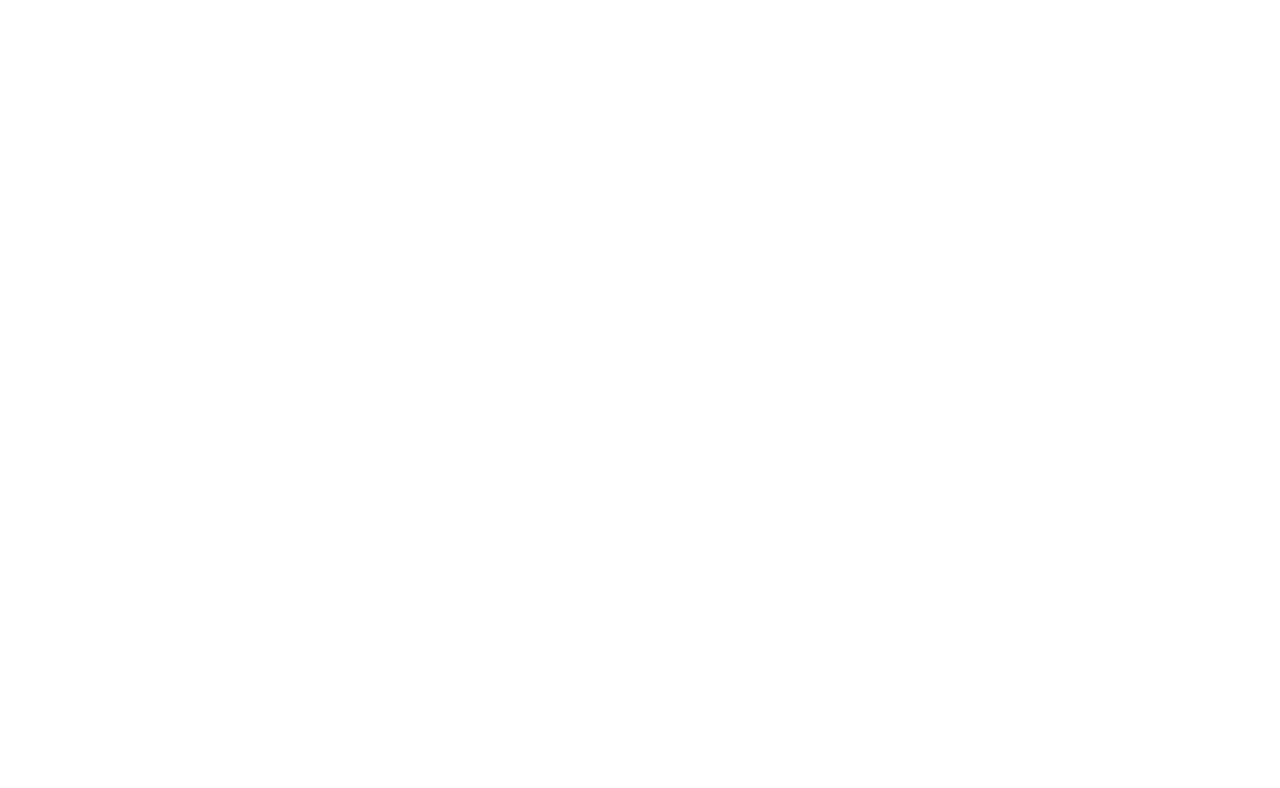
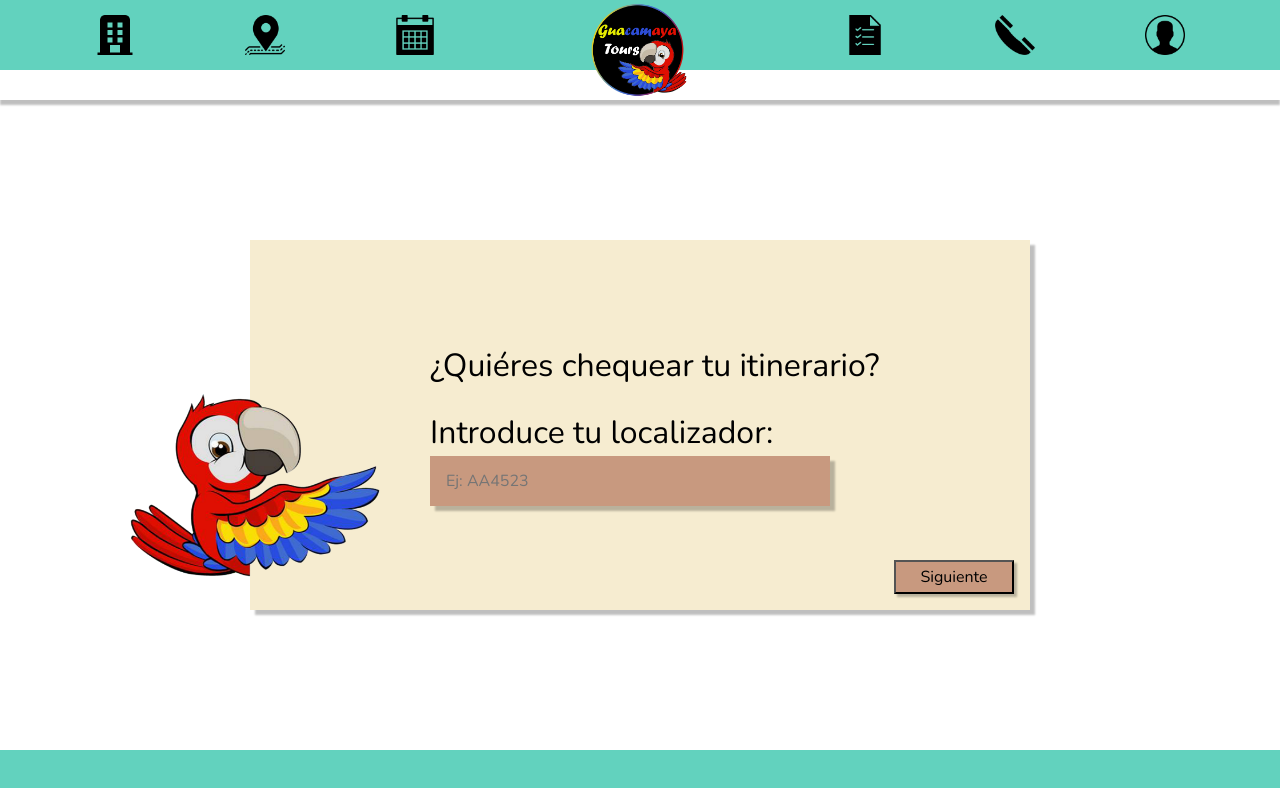
Before and after one commit to fernandobaladi/Guacamaya-Tours, an Angular app: page /journey in a window 1280 px wide. Before the commit this address led to /. Shown: the top 788 px of the page. Built offline with nearby package versions, Linux system fonts and the light colour scheme; a web font is replaced by a local one.

Commit message:
creacion de la parte visual de la pantalla de chequea tu itinerario

```diff
--- a/src/app/app-routing.module.ts
+++ b/src/app/app-routing.module.ts
@@ -29,6 +29,10 @@
         path: 'hotels',
         loadChildren: () => import('./modules/hotels/hotels.module').then (m => m.HotelsModule)
       },
+      {
+        path: 'journey',
+        loadChildren: () => import('./modules/journey/journey.module').then (m => m.JourneyModule)
+      },
     ]
   },
 ];
--- a/src/app/components/header/header.component.html
+++ b/src/app/components/header/header.component.html
@@ -36,7 +36,7 @@
 
         </div>
         <div class="gt-navbar-icon-wrapper">
-            <div class="navbar-img">
+            <div class="navbar-img"  routerLink="/journey">
                 <img src="../../../assets/img/list.png">
             </div>
             <div class="navbar-icon-title">
--- /dev/null
+++ b/src/app/modules/journey/journey/journey.component.html
@@ -0,0 +1,19 @@
+<section class="gt-section gt-section--fullHeight">
+    <div class="journey-box-wrapper">
+        <div class="journey-wrapper">
+            <div class="journey-guacamaya">
+                <img src="../../../../assets/img/contact/guaca.png">
+            </div>
+            <div class="journey-box-text">
+                <span>¿Quiéres chequear tu itinerario?</span>
+                <div class="journey-form-box">
+                    <label for="journeyLocator">Introduce tu localizador:</label>
+                    <input type="locator" class="journey-form" id="journeyLocator" placeholder="Ej: AA4523">
+                </div>
+            </div>
+            <button class="gt-btn gt-btn--primary">
+                Siguiente
+            </button>
+        </div>
+    </div>
+</section>
--- /dev/null
+++ b/src/app/modules/journey/journey/journey.component.scss
@@ -0,0 +1,70 @@
+@import "../../../../styles/sass/lib/variables";
+
+.journey-box-wrapper{
+    display: flex;
+    justify-content: center;
+    align-items: center;
+    width: 100%;
+    height: 100%;
+
+    .journey-wrapper{
+
+        background-color: $color-secondary;
+        height: 60%;
+        width: 65%;
+        box-shadow: $box-shadow;
+        display: flex;
+        position: relative;
+        justify-content: center;
+        align-items: center;
+        font-family: $font-family-primary;
+        font-size: 2rem;
+
+        span {
+            margin-bottom: 1.5rem;
+        }
+
+        .journey-box-text{
+
+            display: flex;
+            justify-content: center;
+            align-items: flex-start;
+            flex-direction: column;
+            width: 500px;
+            margin-left: 5rem;
+        }
+
+        .journey-guacamaya {
+            height: 200px;
+            width: 300px;
+            position: absolute;
+            bottom: 25px;
+            left: -145px;
+            z-index: 1;
+
+
+            img {
+                height: 100%;
+                width: 100%;
+            }
+
+        }
+        .journey-form{
+            height: 50px;
+            width: 400px;
+            background-color: $color-terciary;
+            font-family: $font-family-primary;
+            font-size: 1rem;
+            box-shadow: $box-shadow;
+            border-width:0;
+            padding: 1rem;
+        }
+        .gt-btn.gt-btn--primary{
+
+            position: absolute;
+            right: 1rem;
+            bottom: 1rem;
+        }
+
+    }
+}
--- /dev/null
+++ b/src/app/modules/journey/journey/journey.component.ts
@@ -0,0 +1,15 @@
+import { Component, OnInit } from '@angular/core';
+
+@Component({
+  selector: 'app-journey',
+  templateUrl: './journey.component.html',
+  styleUrls: ['./journey.component.scss']
+})
+export class JourneyComponent implements OnInit {
+
+  constructor() { }
+
+  ngOnInit() {
+  }
+
+}
--- a/src/styles/sass/components/_button.scss
+++ b/src/styles/sass/components/_button.scss
@@ -1,8 +1,9 @@
 button.gt-btn{
     height: $btn-height;
     min-width: $btn-min-width;
-    box-shadow: $box-shadow;
+    box-shadow: $button-shadow;
     font-size: 1rem;
+    font-family: $font-family-primary;
 
     &.gt-btn--primary{
         background-color: $color-terciary;
--- a/src/styles/sass/lib/_variables.scss
+++ b/src/styles/sass/lib/_variables.scss
@@ -16,6 +16,7 @@
 
 //box-shadows
 $box-shadow: 5px 5px 2px $color-box-shadow;
+$button-shadow: 3px 3px 2px $color-box-shadow;
 
 // font-family
 $font-family-primary: 'Nunito', 'sans-serif';
```
Also changed, not shown: src/app/modules/journey/journey-routing.module.ts (added, +17 -0 lines), src/app/modules/journey/journey.module.ts (added, +15 -0 lines), 1 other file (tests, documents, lock files or other folders).
